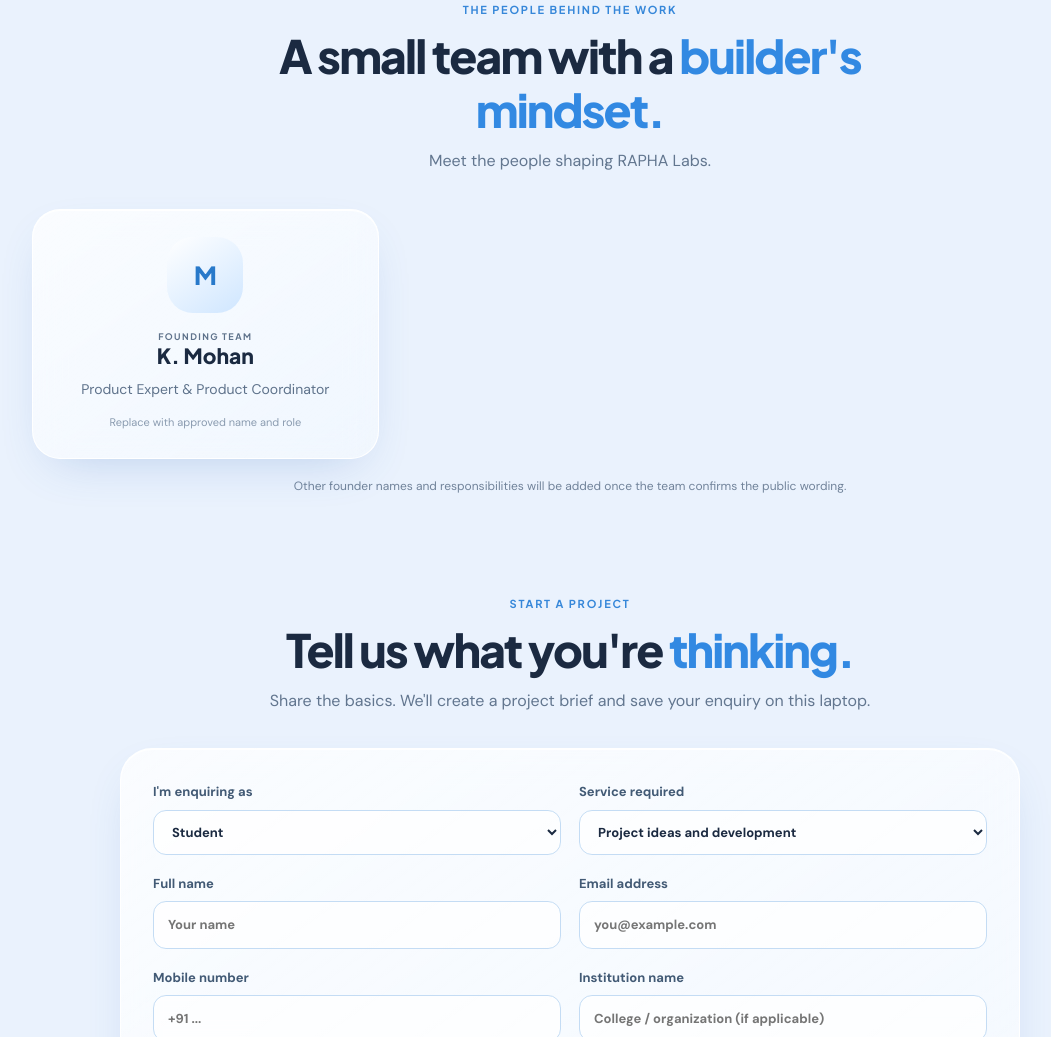
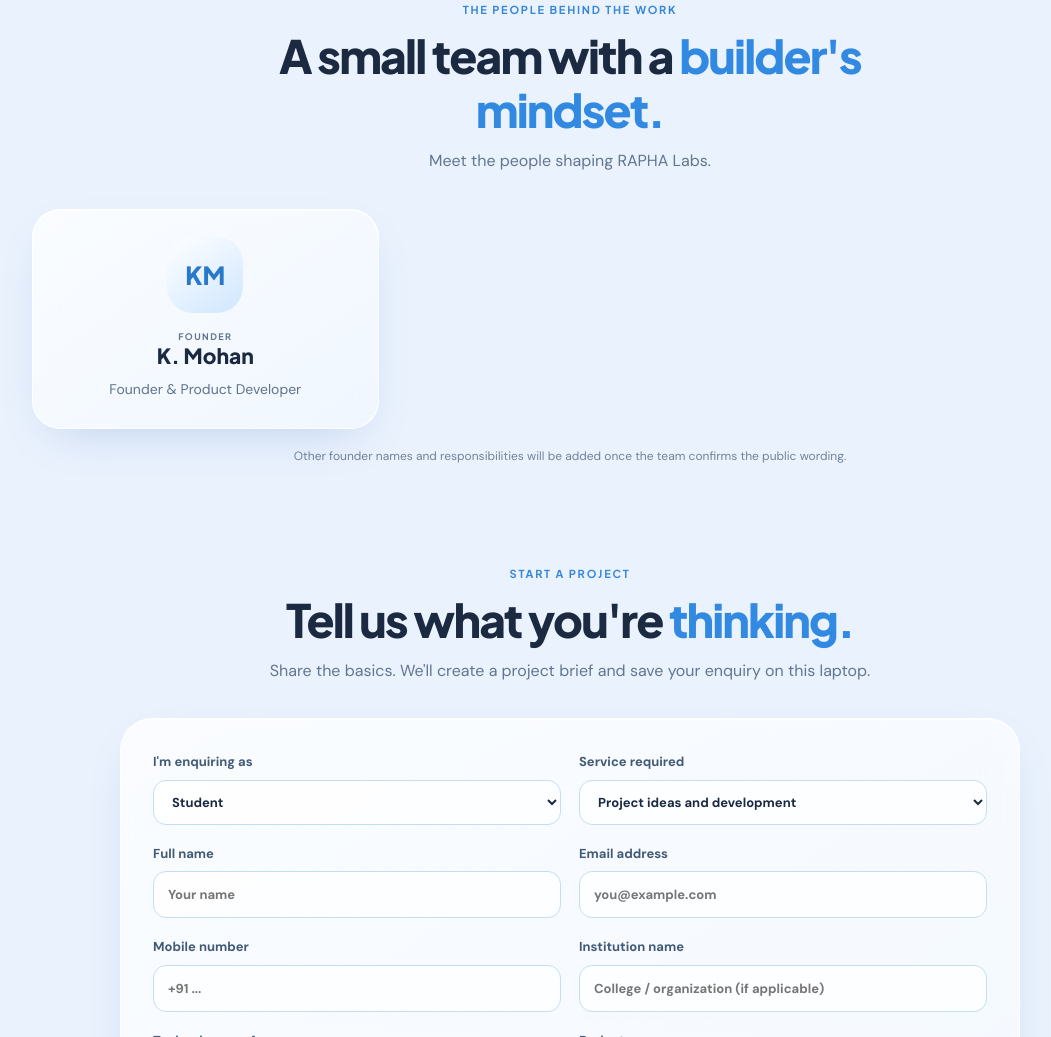
Before and after one commit to mohan123-arc/rapha-labs, a plain HTML site: page docs/index.html in a window 1280 px wide. Shown: the part 3239-4276 px from the top of the page, without its empty margins (70-1121 px from the left). Drawn offline with Linux system fonts and the light colour scheme.

Commit message:
Finalize RAPHA Labs founding team

```diff
--- a/docs/index.html
+++ b/docs/index.html
@@ -103,7 +103,7 @@
     <section class="section" id="team">
       <div class="section-heading"><p class="eyebrow">THE PEOPLE BEHIND THE WORK</p><h2>A small team with a <span class="blue">builder's mindset.</span></h2><p>Meet the people shaping RAPHA Labs.</p></div>
       <div class="team-grid">
-        <article class="glass team-card"><div class="avatar">M</div><p class="eyebrow">FOUNDING TEAM</p><h3>K. Mohan</h3><p>Product Expert &amp; Product Coordinator</p><span class="placeholder">Replace with approved name and role</span></article>
+        <article class="glass team-card"><div class="avatar">KM</div><p class="eyebrow">FOUNDER</p><h3>K. Mohan</h3><p>Founder &amp; Product Developer</p></article>
         </div>
       <p class="disclaimer">Other founder names and responsibilities will be added once the team confirms the public wording.</p>
     </section>
```
